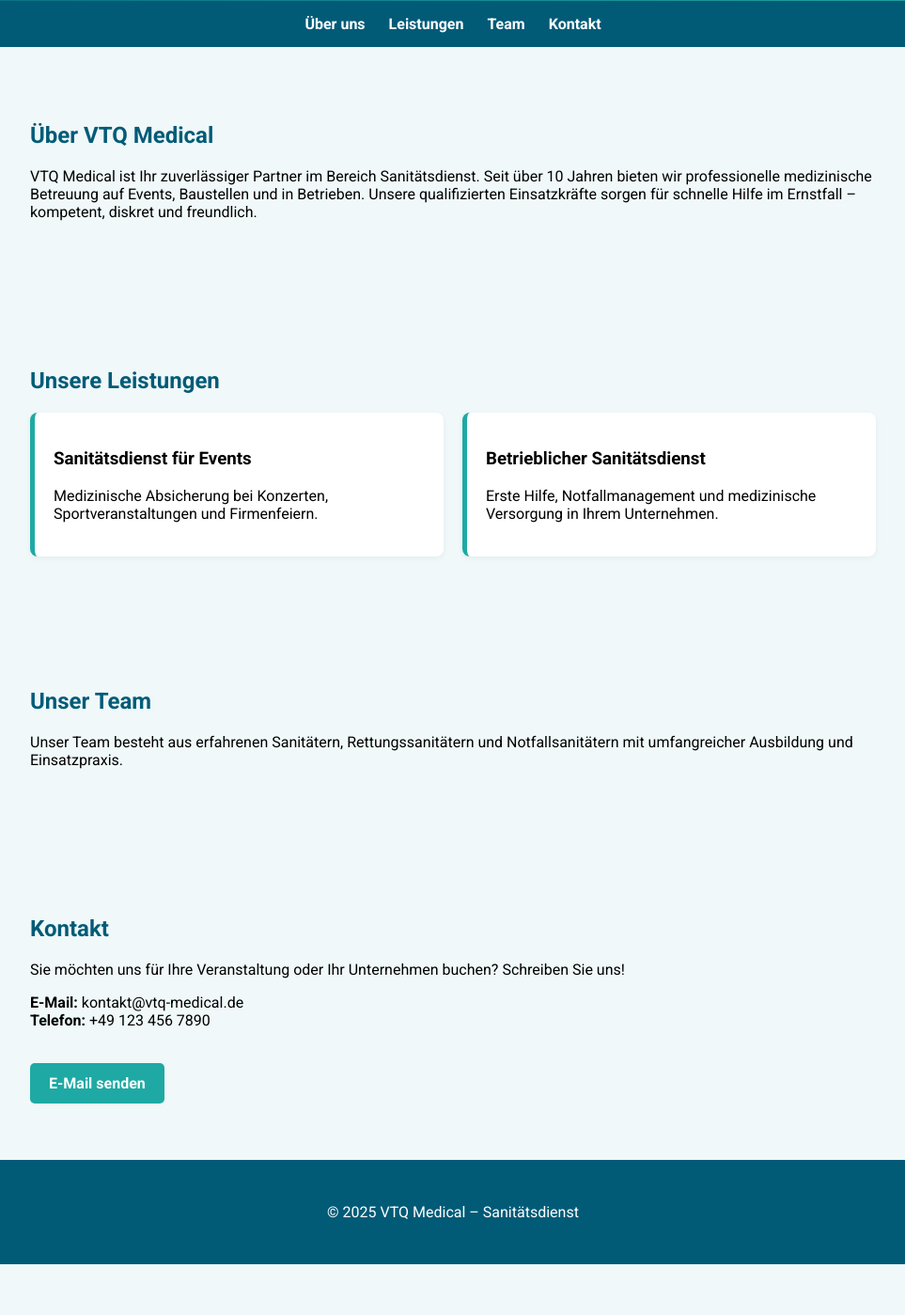
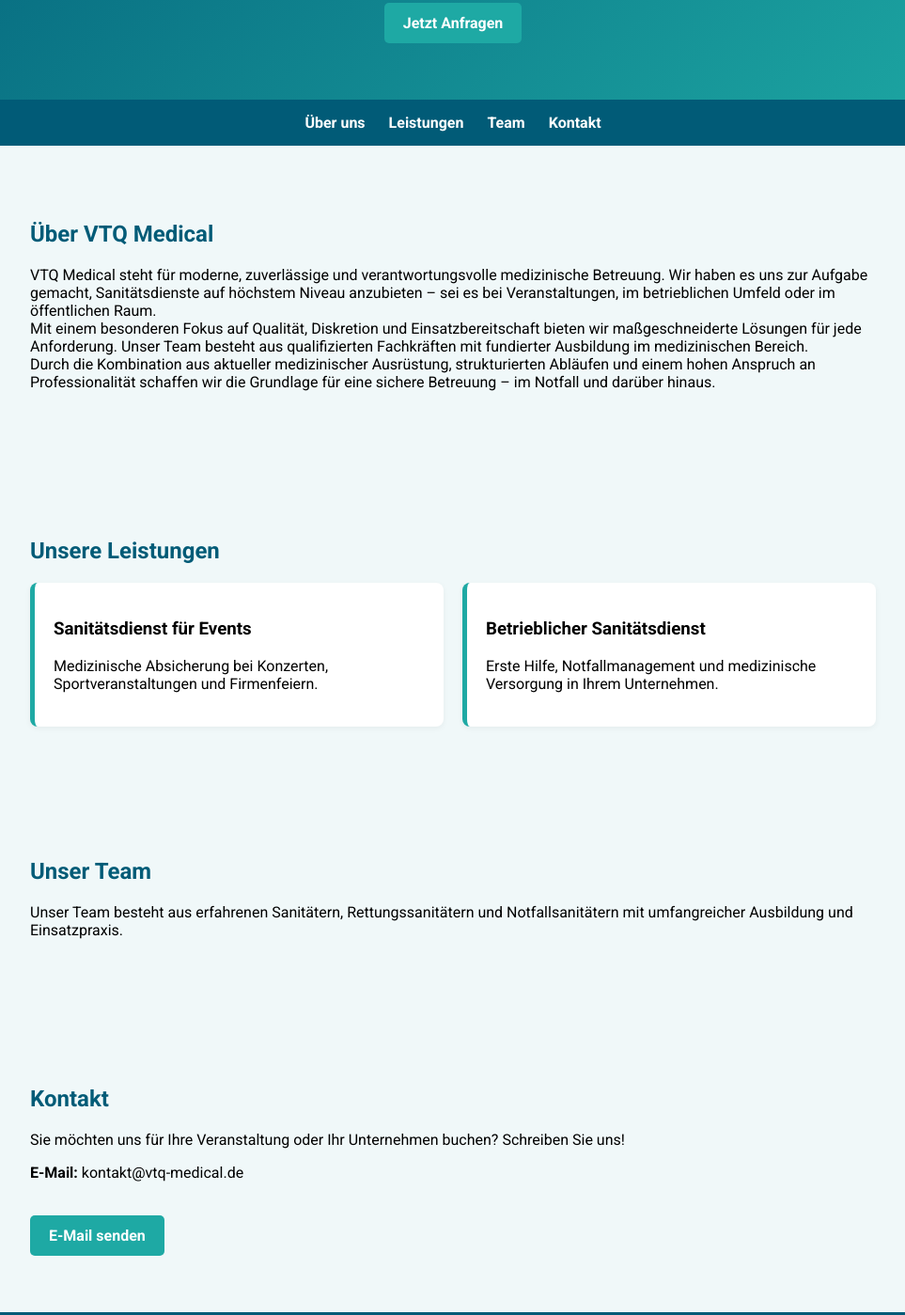
Before and after one commit to Sirjasir/Sirjasir.github.io, a plain HTML site: page index.html in a window 1280 px wide. Shown: the part 337-1736 px from the top of the page at 94% size, without its empty margins (158-1121 px from the left). Before the commit the page ends 1682 px from the top, so only its background shows below. Drawn offline with Linux system fonts and the light colour scheme.

Commit message:
Update index.html

```diff
--- a/index.html
+++ b/index.html
@@ -108,7 +108,7 @@
 
   <!-- Header -->
   <header>
-    <img src="images/logo-vtq.png" alt="VTQ Medical Logo" />
+    <img src="logo-vtq.png" alt="VTQ Medical Logo" />
     <h1>VTQ Medical</h1>
     <p>Professioneller Sanitätsdienst für Veranstaltungen, Unternehmen & öffentliche Einrichtungen</p>
     <a href="#kontakt" class="btn">Jetzt Anfragen</a>
@@ -125,7 +125,7 @@
   <!-- Über Uns -->
   <section id="ueber-uns">
     <h2>Über VTQ Medical</h2>
-    <p>VTQ Medical ist Ihr zuverlässiger Partner im Bereich Sanitätsdienst. Seit über 10 Jahren bieten wir professionelle medizinische Betreuung auf Events, Baustellen und in Betrieben. Unsere qualifizierten Einsatzkräfte sorgen für schnelle Hilfe im Ernstfall – kompetent, diskret und freundlich.</p>
+    <p>VTQ Medical steht für moderne, zuverlässige und verantwortungsvolle medizinische Betreuung. Wir haben es uns zur Aufgabe gemacht, Sanitätsdienste auf höchstem Niveau anzubieten – sei es bei Veranstaltungen, im betrieblichen Umfeld oder im öffentlichen Raum.<br>Mit einem besonderen Fokus auf Qualität, Diskretion und Einsatzbereitschaft bieten wir maßgeschneiderte Lösungen für jede Anforderung. Unser Team besteht aus qualifizierten Fachkräften mit fundierter Ausbildung im medizinischen Bereich.<br>Durch die Kombination aus aktueller medizinischer Ausrüstung, strukturierten Abläufen und einem hohen Anspruch an Professionalität schaffen wir die Grundlage für eine sichere Betreuung – im Notfall und darüber hinaus.</p>
   </section>
 
   <!-- Leistungen -->
@@ -153,8 +153,7 @@
   <section id="kontakt">
     <h2>Kontakt</h2>
     <p>Sie möchten uns für Ihre Veranstaltung oder Ihr Unternehmen buchen? Schreiben Sie uns!</p>
-    <p><strong>E-Mail:</strong> kontakt@vtq-medical.de<br>
-    <strong>Telefon:</strong> +49 123 456 7890</p>
+    <p><strong>E-Mail:</strong> kontakt@vtq-medical.de</p>
     <a href="mailto:kontakt@vtq-medical.de" class="btn">E-Mail senden</a>
   </section>
 
```
